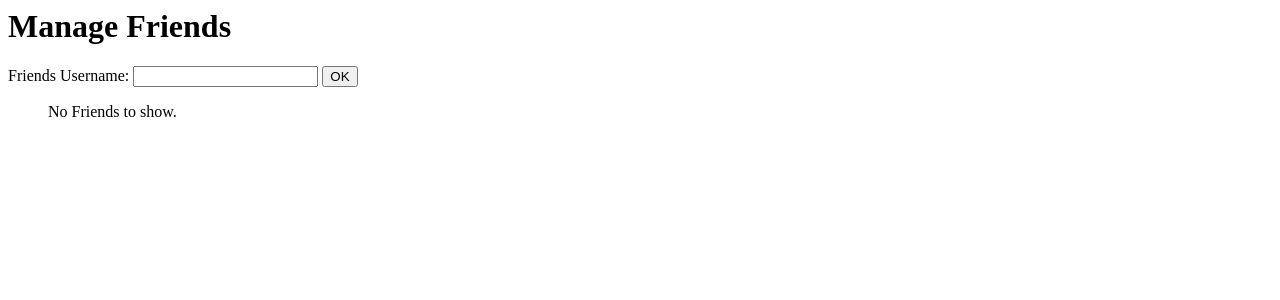
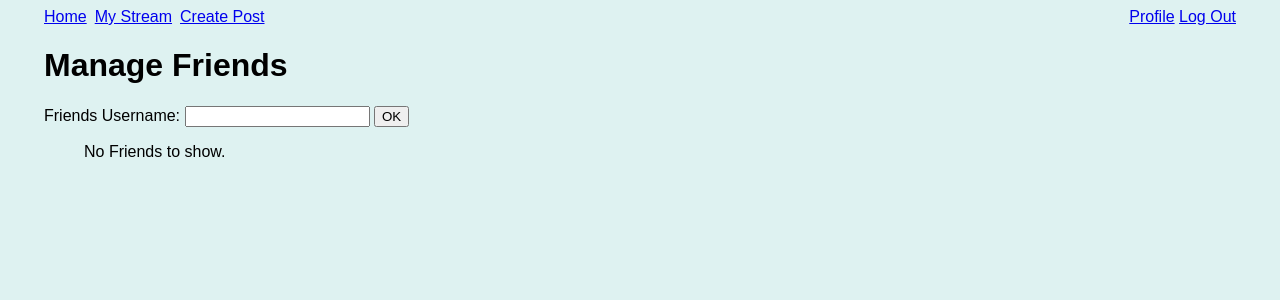
Before and after one commit to ttamre/unhindled, a Django app: a page that uses project404/unhindled/templates/unhindled/friends.html in a window 1280 px wide. Shown: the top 300 px of the page. Run offline with Django 3.2, Linux system fonts and the light colour scheme; data that the repository does not hold is empty.

Commit message:
undo mistaken changes

```diff
--- a/project404/unhindled/templates/unhindled/friends.html
+++ b/project404/unhindled/templates/unhindled/friends.html
@@ -1,3 +1,20 @@
+<!DOCTYPE html>
+<html>
+<head>
+{% load static %}
+<link rel="stylesheet" type="text/css" href="{% static 'unhindled/style.css' %}" />
+<title>Unhindled</title>
+</head>
+</html>
+<div class="user-info">
+	<a class="mr-2" href="{% url 'index' %}" >Home</a>
+	<a class="mr-2" href="{% url 'mystream' %}">My Stream</a>
+	<a href="{% url 'createPost' %}">Create Post</a>
+	<div class="account-management">
+		<a href="{% url 'profile' user.profile.pk %}">Profile</a>
+			<a href="{% url 'logout' %}">Log Out</a>
+	</div>
+</div>
 <h1>Manage Friends</h1>
 
 <form action="/friend_request" method="POST">
```
